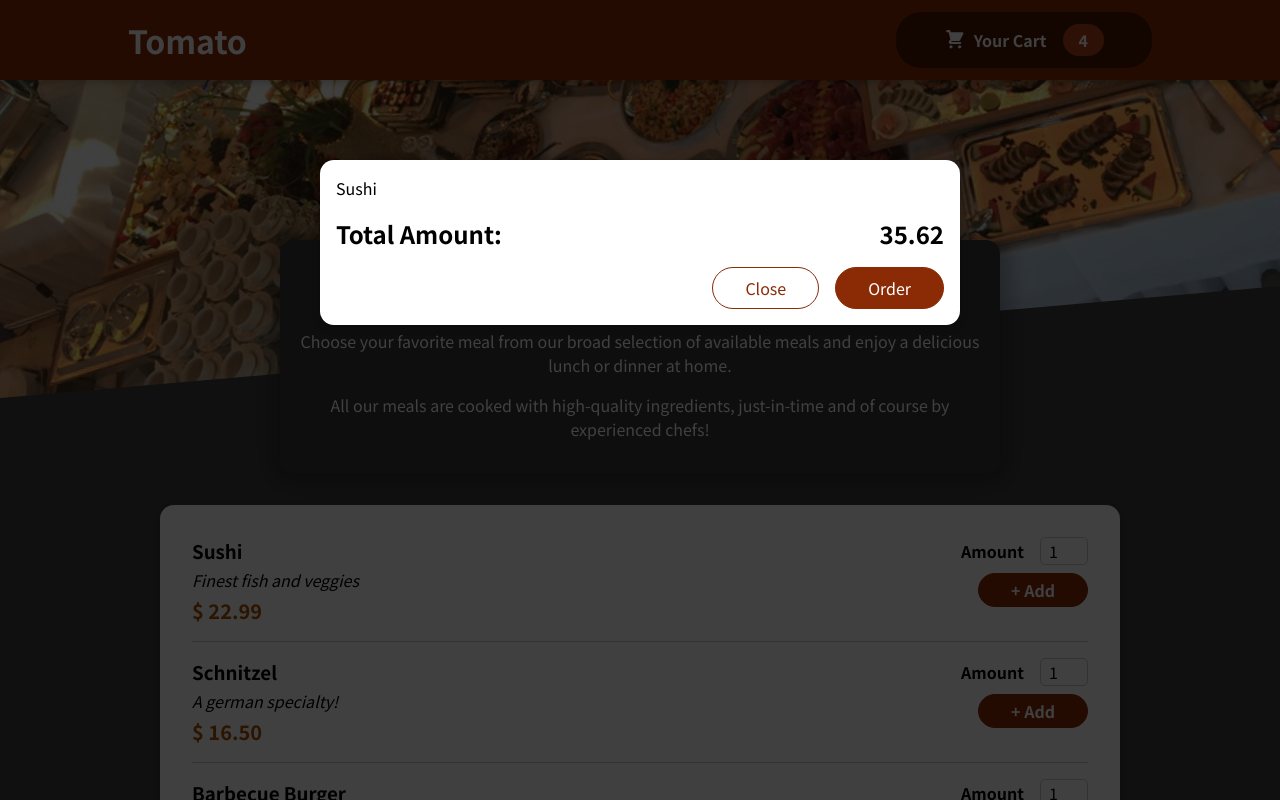
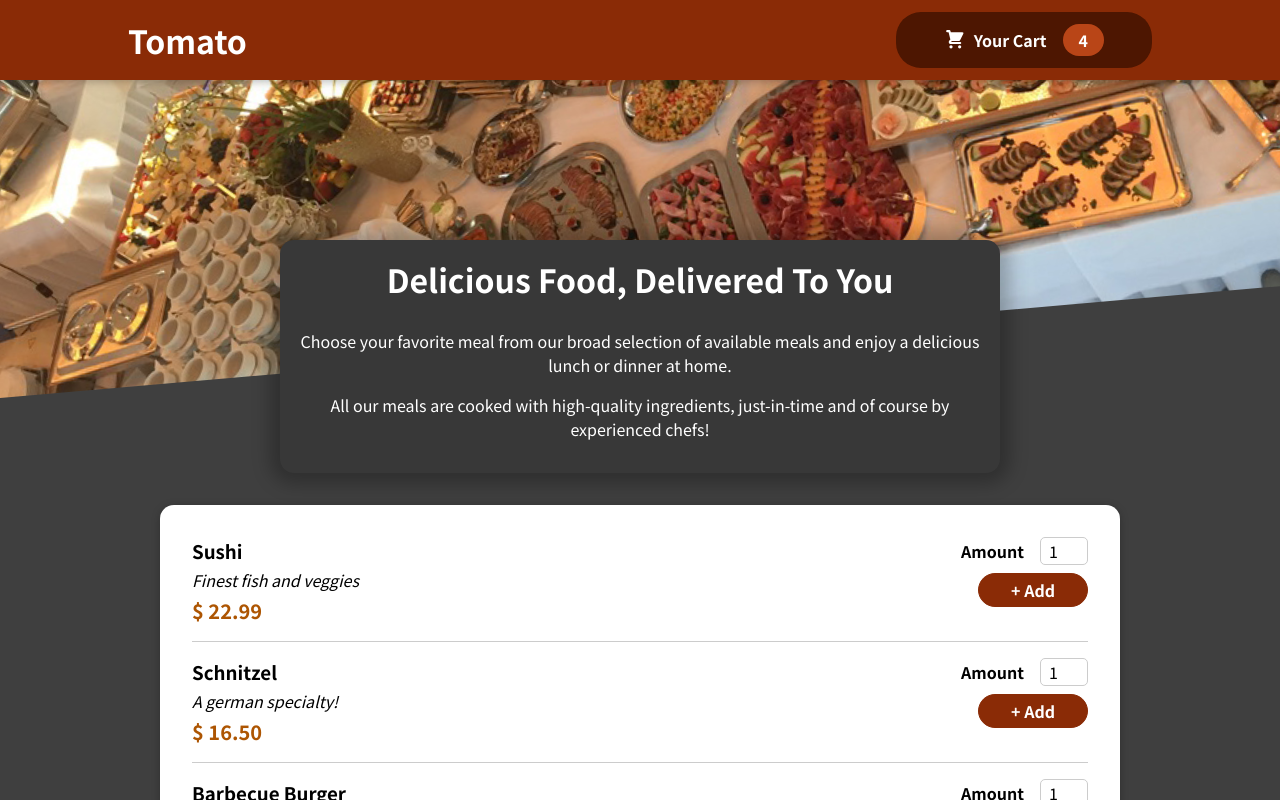
Before and after one commit to BuntyBru/bug-free-spork, a React (Create React App) app: page / in a window 1280 px wide. Shown: the top 800 px of the page. Built offline with nearby package versions, Linux system fonts and the light colour scheme.

Commit message:
changes for the closing up of the modal

```diff
--- a/src/App.js
+++ b/src/App.js
@@ -1,12 +1,21 @@
-import { Fragment } from "react";
+import { Fragment, useState } from "react";
 import Header from "./components/Layout/Header";
 import Meals from "./components/Meals/Meals";
 import Cart from "./components/Cart/Cart";
 function App() {
+  const [cartIsShown, setCartIsShown] = useState(false);
+  const showCartHandler = () => {
+    setCartIsShown(true);
+  };
+
+  const hideCartHandler = () => {
+    setCartIsShown(false);
+  };
+
   return (
     <Fragment>
-      <Cart/>
-      <Header />
+      {cartIsShown && <Cart onClose={hideCartHandler} />}
+      <Header onShowCart={showCartHandler} />
       <main>
         <Meals />
       </main>
--- a/src/components/Cart/Cart.js
+++ b/src/components/Cart/Cart.js
@@ -17,14 +17,14 @@
     </ul>
   );
   return (
-    <Modal>
+    <Modal onClose={props.onClose}>
       {cartItems}
       <div className={classes.total}>
         <span>Total Amount:</span>
         <span>35.62</span>
       </div>
       <div className={classes.actions}>
-        <button className={classes["button--alt"]}>Close</button>
+        <button className={classes["button--alt"]} onClick={props.onClose}>Close</button>
         <button className={classes.button}>Order</button>
       </div>
     </Modal>
--- a/src/components/Layout/Header.js
+++ b/src/components/Layout/Header.js
@@ -8,7 +8,7 @@
     <Fragment>
       <header className={classes.header}>
         <h1>Tomato</h1>
-        <HeaderCartButton/>
+        <HeaderCartButton onClick={props.onShowCart}/>
       </header>
       <div className={classes['main-image']}>
         <img src={mealsImage} alt='meals_image'/>
--- a/src/components/Layout/HeaderCartButton.js
+++ b/src/components/Layout/HeaderCartButton.js
@@ -3,7 +3,7 @@
 
 const HeaderCartButton = (props) => {
   return (
-    <button className={classes.button}>
+    <button className={classes.button} onClick={props.onClick}>
       <span className={classes.icon}>
         <CartIcon />
       </span>
--- a/src/components/UI/Modal.js
+++ b/src/components/UI/Modal.js
@@ -3,7 +3,7 @@
 import { Fragment } from "react";
 
 const Backdrop = (props) => {
-  return <div className={classes.backdrop}></div>;
+  return <div className={classes.backdrop} onClick={props.onClose }></div>;
 };
 
 const ModalOverlay = (props) => {
@@ -19,7 +19,7 @@
 const Modal = (props) => {
   return (
     <Fragment>
-      {ReactDOM.createPortal(<Backdrop />,portalElement)}
+      {ReactDOM.createPortal(<Backdrop onClose={props.onClose}/>,portalElement)}
       {ReactDOM.createPortal(<ModalOverlay>{props.children}</ModalOverlay>,portalElement)}
 
     </Fragment>
```
Also changed, not shown: 1 other file (tests, documents, lock files or other folders).
